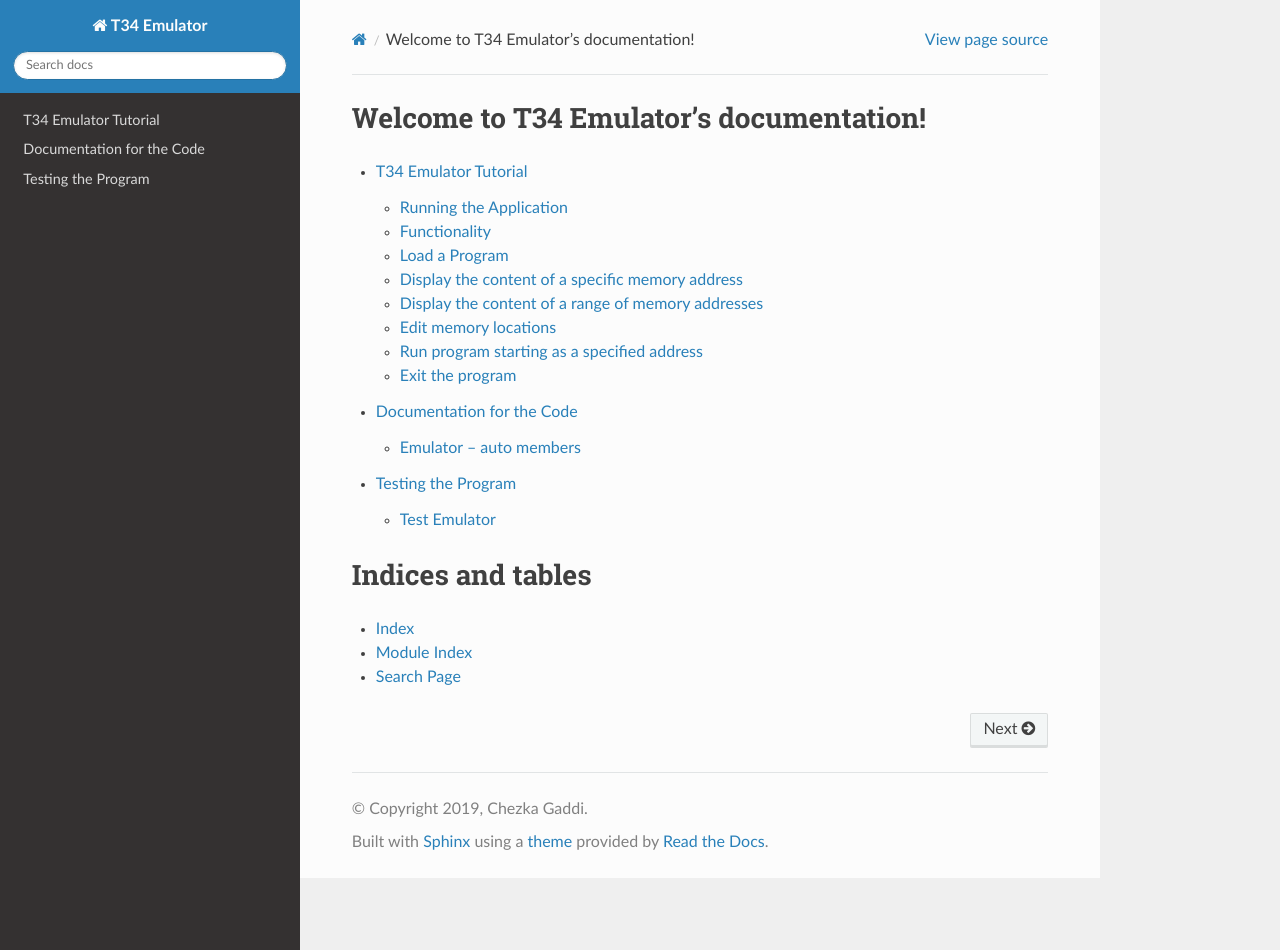
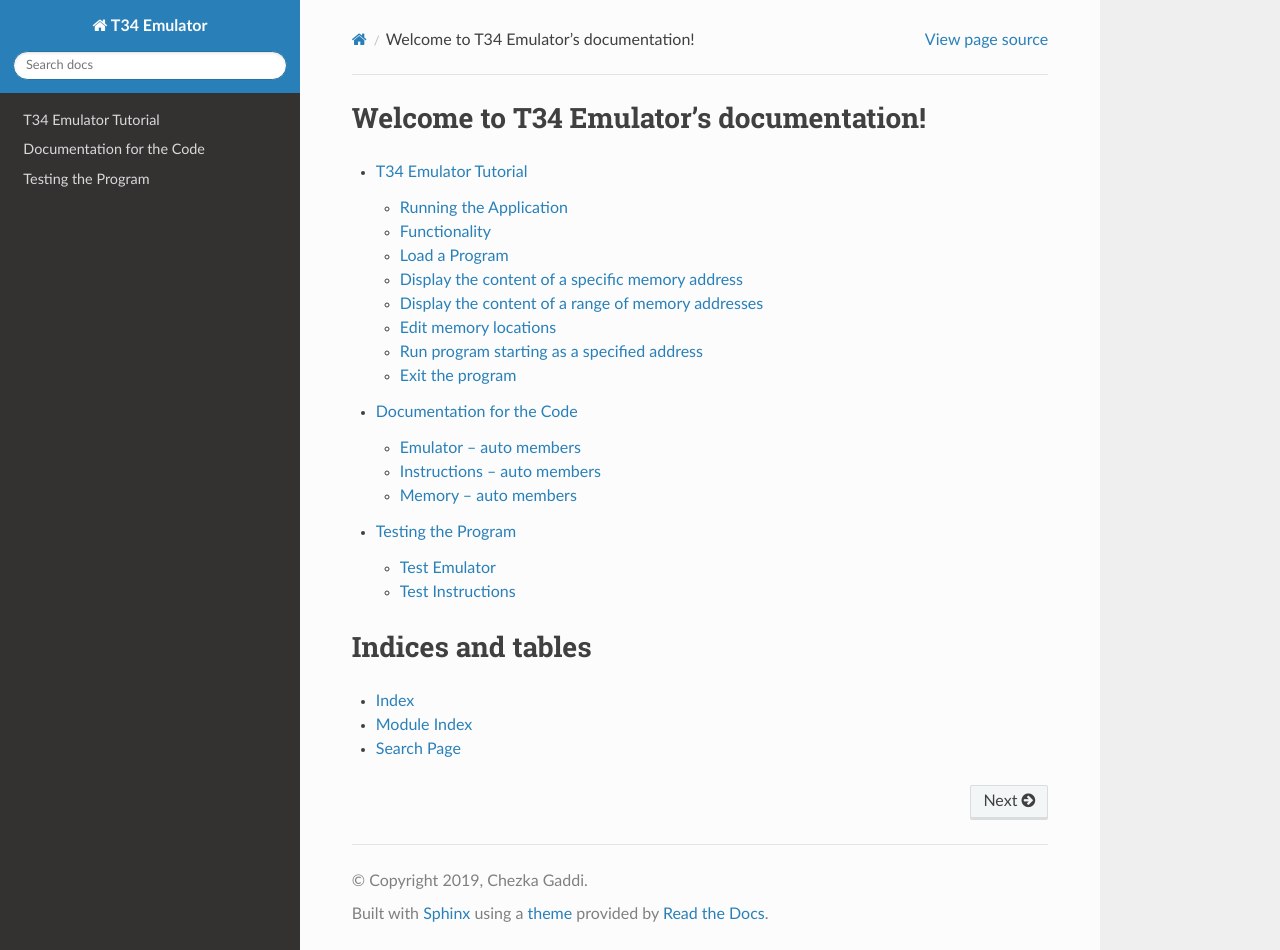
Before and after one commit to chezka-gaddi/T34_Emulator, a Sphinx documentation site: the page built from docs/source/index.rst, in a window 1280 px wide and 950 px high. Built offline with Sphinx 7.4.7 and the Read the Docs theme 2.0.0, drawn with Linux system fonts in a browser that asks for light colours; formulas are drawn with MathJax 3.

Commit message:
Edited documentation.

```diff
--- a/docs/source/code.rst
+++ b/docs/source/code.rst
@@ -9,3 +9,15 @@ Emulator -- auto members
 
 .. automodule:: t34.Emulator
     :members:
+
+Instructions -- auto members
+****************************
+
+.. automodule:: t34.Instructions
+    :members:
+
+Memory -- auto members
+**********************
+
+.. automodule:: t34.Memory
+    :members:
```
Also changed, not shown: docs/source/test.rst (+11 -1 lines).
